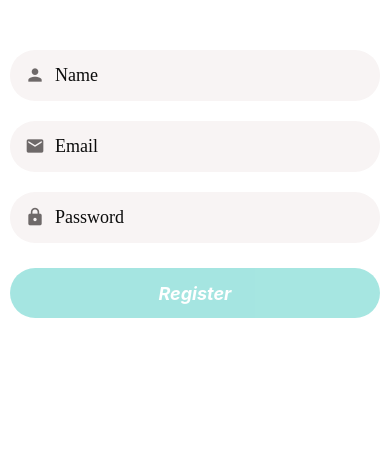
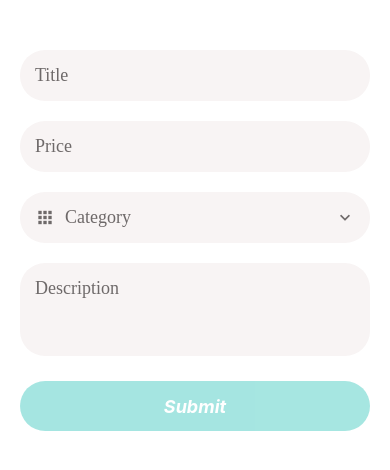
Before and after one commit to AhmedKasu/resale-used-staff-app, a React Native app: screen / in a window 390 px wide. Shown: the top 470 px of the page. Built offline with nearby package versions, Linux system fonts and the light colour scheme.

Commit message:
Added a listing posting screen

```diff
--- a/App.js
+++ b/App.js
@@ -1,20 +1,17 @@
-import { SafeAreaView, StyleSheet } from 'react-native';
+import { View, StyleSheet } from 'react-native';
 
-import Contants from 'expo-constants';
-
-import RegisterScreen from './app/screens/RegisterScreen';
+import ListingPostScreen from './app/screens/ListingPostScreen';
 
 export default function App() {
   return (
-    <SafeAreaView style={styles.container}>
-      <RegisterScreen />
-    </SafeAreaView>
+    <View style={styles.container}>
+      <ListingPostScreen />
+    </View>
   );
 }
 
 const styles = StyleSheet.create({
   container: {
     flex: 1,
-    paddingTop: Contants.statusBarHeight,
   },
 });
--- /dev/null
+++ b/app/components/AppForm/CustomFormPicker.js
@@ -0,0 +1,24 @@
+import { useFormikContext } from 'formik';
+
+import CustomPicker from '../CustomPicker';
+import ErrorMessage from '../ErrorMessage';
+
+const CustomFormPicker = ({ icon, placeholder, items, name }) => {
+  const { errors, setFieldValue, setFieldTouched, touched, values } =
+    useFormikContext();
+
+  return (
+    <>
+      <CustomPicker
+        icon={icon}
+        placeholder={placeholder}
+        items={items}
+        selectedItem={values[name]}
+        onSelectItem={(item) => setFieldValue(name, item)}
+      />
+      <ErrorMessage touched={touched[name]} error={errors[name]} />
+    </>
+  );
+};
+
+export default CustomFormPicker;
--- a/app/components/AppForm/CustomTextInput.js
+++ b/app/components/AppForm/CustomTextInput.js
@@ -15,7 +15,11 @@ const CustomTextInput = ({ icon, ...otherProps }) => {
           color={colors.medium}
         />
       )}
-      <TextInput style={defaultStyles.text} {...otherProps} />
+      <TextInput
+        placeholderTextColor={colors.medium}
+        style={[defaultStyles.text, styles.textInput]}
+        {...otherProps}
+      />
     </View>
   );
 };
@@ -32,6 +36,9 @@ const styles = StyleSheet.create({
   icon: {
     marginRight: 10,
   },
+  textInput: {
+    flex: 1,
+  },
 });
 
 export default CustomTextInput;
--- a/app/components/AppForm/HideKeyboard.js
+++ b/app/components/AppForm/HideKeyboard.js
@@ -1,11 +1,14 @@
-import { TouchableWithoutFeedback, Keyboard, StyleSheet } from 'react-native';
+import {
+  TouchableWithoutFeedback,
+  Keyboard,
+  StyleSheet,
+  View,
+} from 'react-native';
 
 const HideKeyboard = ({ children }) => {
   return (
-    <TouchableWithoutFeedback
-      style={styles.container}
-      onPress={() => Keyboard.dismiss()}>
-      {children}
+    <TouchableWithoutFeedback onPress={() => Keyboard.dismiss()}>
+      <View style={styles.container}>{children}</View>
     </TouchableWithoutFeedback>
   );
 };
--- /dev/null
+++ b/app/components/CustomPicker.js
@@ -0,0 +1,99 @@
+import { useState } from 'react';
+import {
+  Button,
+  FlatList,
+  Modal,
+  StyleSheet,
+  TouchableWithoutFeedback,
+  View,
+} from 'react-native';
+
+import { MaterialCommunityIcons } from '@expo/vector-icons';
+import colors from '../config/colors';
+import CustomText from './CustomText';
+import SafeAreaScreen from '../screens/SafeAreScreen';
+import PickerItem from './PickerItem';
+
+const CustomPicker = ({
+  icon,
+  items,
+  onSelectItem,
+  placeholder,
+  selectedItem,
+}) => {
+  const [visibility, setVisibility] = useState(false);
+
+  return (
+    <>
+      <TouchableWithoutFeedback onPress={() => setVisibility(true)}>
+        <View style={styles.container}>
+          {icon && (
+            <MaterialCommunityIcons
+              style={styles.icon}
+              name={icon}
+              size={20}
+              color={colors.medium}
+            />
+          )}
+          {selectedItem ? (
+            <CustomText style={styles.text}>{selectedItem.label}</CustomText>
+          ) : (
+            <CustomText style={styles.placeholder}>{placeholder}</CustomText>
+          )}
+          <MaterialCommunityIcons
+            name={'chevron-down'}
+            size={20}
+            color={colors.medium}
+          />
+        </View>
+      </TouchableWithoutFeedback>
+      <Modal visible={visibility} animationType='slide'>
+        <SafeAreaScreen>
+          <FlatList
+            data={items}
+            keyExtractor={(items) => items.id.toString()}
+            renderItem={({ item }) => (
+              <PickerItem
+                onPress={() => {
+                  onSelectItem(item), setVisibility(false);
+                }}
+                item={item.label}
+              />
+            )}
+          />
+          <View style={styles.button}>
+            <Button onPress={() => setVisibility(false)} title='cancel' />
+          </View>
+        </SafeAreaScreen>
+      </Modal>
+    </>
+  );
+};
+
+const styles = StyleSheet.create({
+  container: {
+    backgroundColor: colors.light,
+    borderRadius: 25,
+    flexDirection: 'row',
+    width: '100%',
+    padding: 15,
+    marginVertical: 10,
+  },
+  button: {
+    position: 'absolute',
+    right: 40,
+    top: 60,
+  },
+  icon: {
+    marginRight: 10,
+  },
+  text: {
+    flex: 1,
+  },
+  placeholder: {
+    flex: 1,
+    color: colors.medium,
+  },
+});
+
+export default CustomPicker;
--- /dev/null
+++ b/app/components/PickerItem.js
@@ -0,0 +1,14 @@
+import { StyleSheet, TouchableOpacity } from 'react-native';
+import CustomText from './CustomText';
+const PickerItem = ({ item, onPress }) => {
+  return (
+    <TouchableOpacity onPress={onPress}>
+      <CustomText style={styles.container}>{item}</CustomText>
+    </TouchableOpacity>
+  );
+};
+
+const styles = StyleSheet.create({
+  container: { paddingHorizontal: 20, paddingVertical: 10 },
+});
+export default PickerItem;
--- /dev/null
+++ b/app/screens/ListingPostScreen.js
@@ -0,0 +1,73 @@
+import { StyleSheet, View } from 'react-native';
+
+import CustomForm from '../components/AppForm/CustomForm';
+import CustomFormPicker from '../components/AppForm/CustomFormPicker';
+import CustomFormField from '../components/AppForm/CustomFormField';
+import HideKeyboard from '../components/AppForm/HideKeyboard';
+import SafeAreaScreen from './SafeAreScreen';
+import SubmitButton from '../components/AppForm/SubmitButton';
+import * as Yup from 'yup';
+
+const categories = [
+  { label: 'Clothes', id: 1 },
+  { label: 'Electronics', id: 2 },
+  { label: 'Home Aplliancies', id: 3 },
+  { label: 'Sports', id: 4 },
+];
+
+const listingValidation = Yup.object().shape({
+  title: Yup.string().required().min(1).label('Title'),
+  price: Yup.number().required().min(1).max(10000).label('Price'),
+  description: Yup.string().label('Description'),
+  category: Yup.object().required().nullable().label('Category'),
+});
+
+const ListingPostScreen = () => {
+  return (
+    <HideKeyboard>
+      <SafeAreaScreen>
+        <CustomForm
+          initialValues={{
+            title: '',
+            price: '',
+            category: null,
+            description: '',
+          }}
+          onSubmit={(values) => console.log(values)}
+          validationSchema={listingValidation}>
+          <View style={styles.container}>
+            <CustomFormField maxLength={255} name='title' placeholder='Title' />
+            <CustomFormField
+              keyboardType='numeric'
+              maxLength={8}
+              name='price'
+              placeholder='Price'
+            />
+            <CustomFormPicker
+              items={categories}
+              icon='apps'
+              name='category'
+              placeholder='Category'
+            />
+            <CustomFormField
+              maxLength={255}
+              multiline
+              name='description'
+              numberOfLines={3}
+              placeholder='Description'
+            />
+            <SubmitButton title='Submit' />
+          </View>
+        </CustomForm>
+      </SafeAreaScreen>
+    </HideKeyboard>
+  );
+};
+
+const styles = StyleSheet.create({
+  container: {
+    marginTop: 20,
+    padding: 20,
+  },
+});
+export default ListingPostScreen;
--- /dev/null
+++ b/app/screens/SafeAreScreen.js
@@ -0,0 +1,15 @@
+import { SafeAreaView, StyleSheet } from 'react-native';
+import Constants from 'expo-constants';
+
+const SafeAreaScreen = ({ children }) => {
+  return <SafeAreaView style={styles.container}>{children}</SafeAreaView>;
+};
+
+const styles = StyleSheet.create({
+  container: {
+    flex: 1,
+    paddingTop: Constants.statusBarHeight,
+  },
+});
+
+export default SafeAreaScreen;
```
